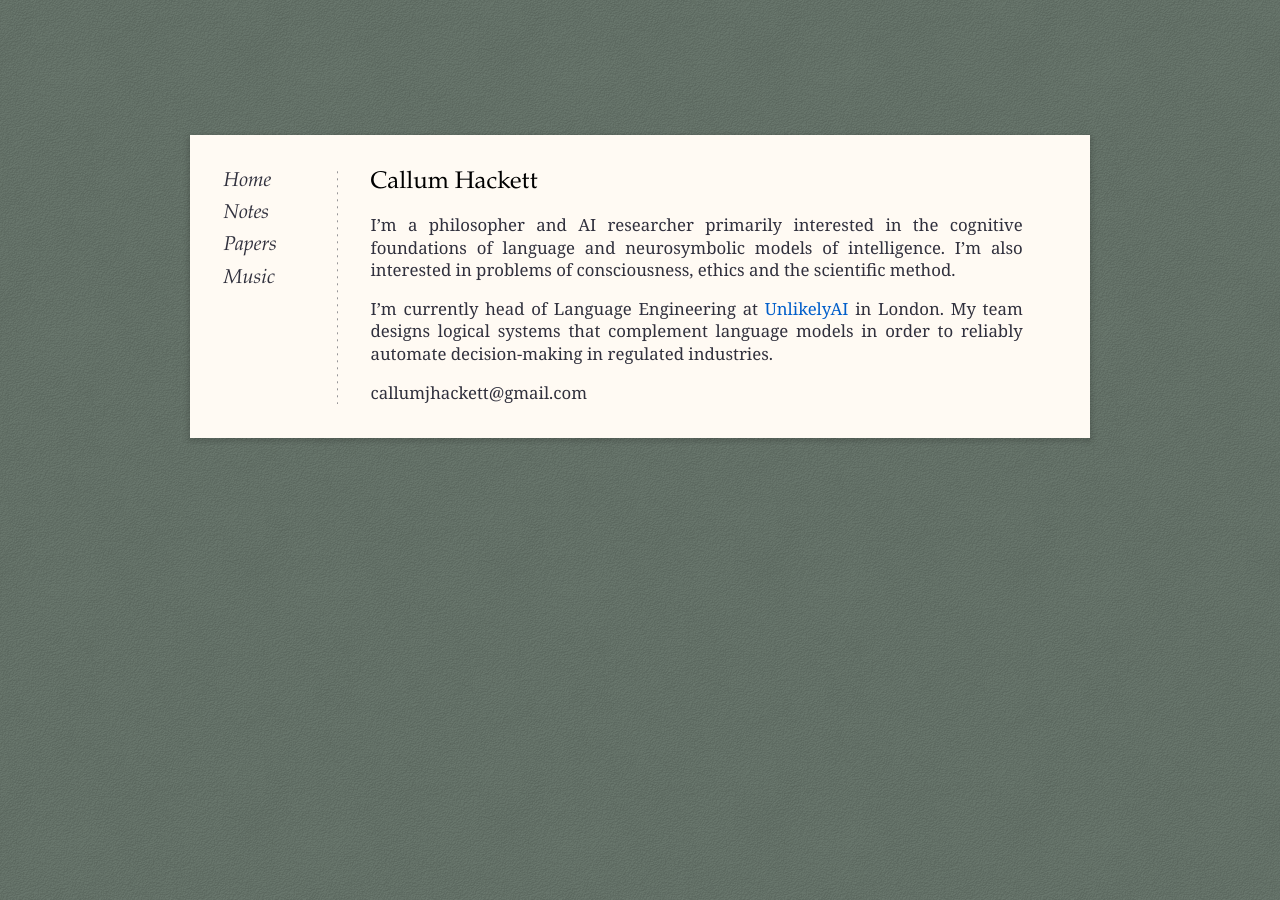
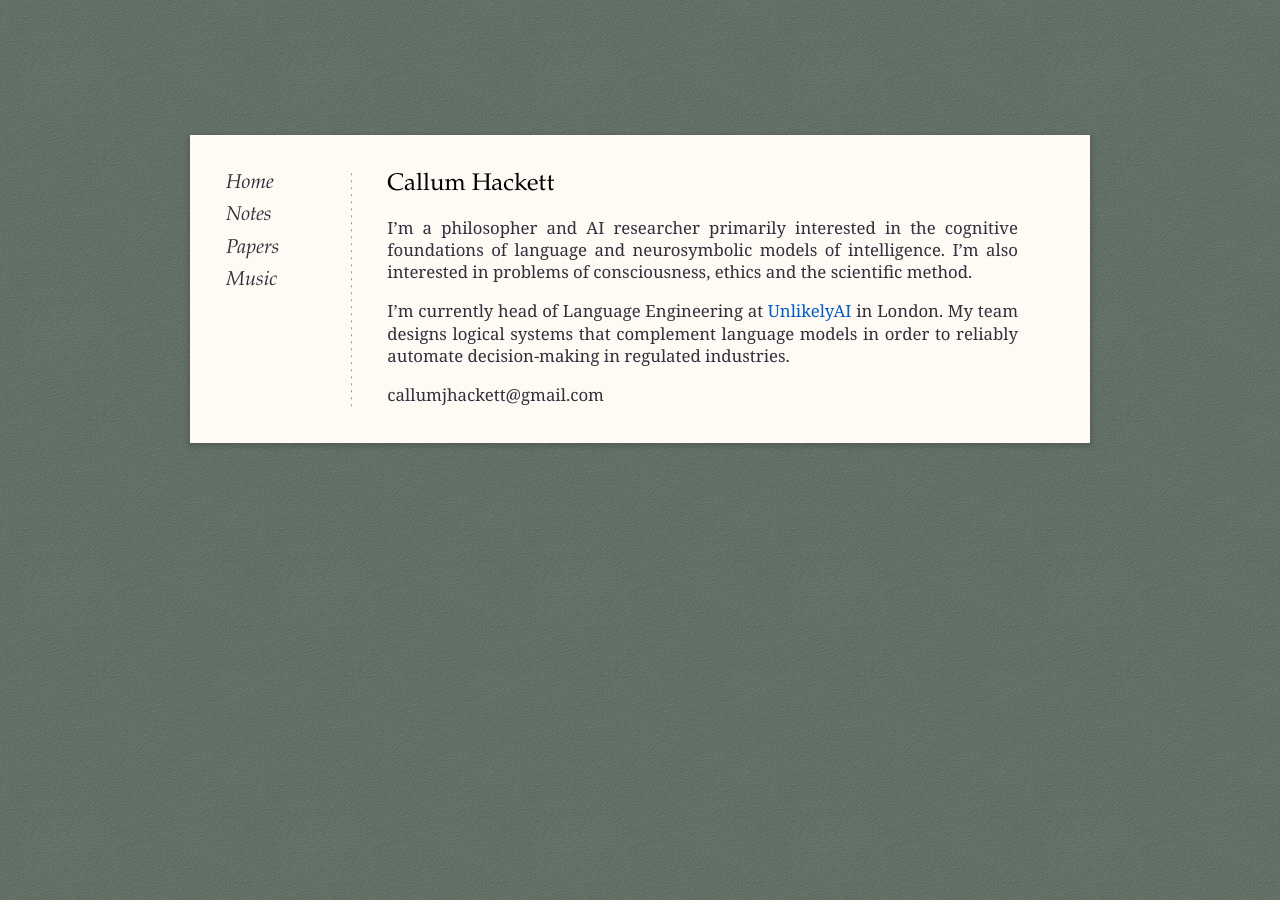
Before and after one commit to callumhackett/callumhackett.github.io, a Jekyll site: the page built from index.md, in a window 1280 px wide. Built offline with Jekyll 4.4.1, drawn with Linux system fonts in a browser that asks for light colours; some web fonts are replaced.

Commit message:
improved menu spacing

```diff
--- a/assets/css/core.css
+++ b/assets/css/core.css
@@ -2,6 +2,9 @@
     background-image: var(--background-texture);
     background-color: var(--green-paint);
     background-repeat: repeat;
+    display: flex;
+    justify-content: center;
+    margin: 4vh;
 }
 #body-grid {
     background: var(--warm-white);
@@ -92,43 +95,35 @@
 }
 
 @media (max-width: 899px) {
-    body {
-        margin: 4vw 0;
-    }
     #body-grid {
+        display: flex;
         flex-direction: column;
         width: 92vw;
-        position: absolute;
-        left: 4vw;
-        padding: 0 calc(var(--p-size)*2);
-        flex-wrap: wrap;
+        padding: 0 36px;
+        align-items: center;
     }
     #navigation {
-        justify-content: space-evenly;
-        padding: calc(var(--p-size)*2) 0;
-        row-gap: calc(var(--p-size));
-        column-gap: calc(var(--p-size));
+        padding: 36px 0;
+        row-gap: 18px;
+        column-gap: 18px;
     }
     #body-content {
         background-image: linear-gradient(to right, rgba(var(--soft-black), 0.5) 25%, rgba(0, 0, 0, 0) 0%);
         background-position: top;
         background-size: 7px 1px;
         background-repeat: repeat-x;
-        padding: calc(var(--p-size)*2) 0;
+        padding: 36px 0;
+        max-width: 650px;
     }
 }
 
 @media (min-width: 900px) {
-    body {
-        margin: 0;
-    }
     #body-grid {
+        width: var(--max-content-width);
         position: absolute;
-        width: var(--body-width);
-        left: calc(50% - calc(var(--body-width)/2));
         top: 15vh;
         flex-direction: row;
-        padding: calc(var(--p-size)*2);
+        padding: 36px;
     }
     #body-content {
         background-image: linear-gradient(rgba(var(--soft-black), 0.5) 25%, rgba(0, 0, 0,0) 0%);
@@ -136,12 +131,12 @@
         background-size: 1px 7px;
         background-repeat: repeat-y;
         overflow-y: auto;
-        max-height: calc(var(--body-width)*0.5);
-        padding: 0 calc(var(--p-size)*2);
+        max-height: 60vh;
+        padding: 0 36px;
     }
     #navigation {
         flex-direction: column;
         row-gap: 10px;
-        padding: 0 60px 0 0;
+        padding: 0 72px 0 0;
     }
 }
--- a/assets/css/variables.css
+++ b/assets/css/variables.css
@@ -17,8 +17,7 @@
     --p-font-weight: 400;
 
     /* Sizes */
-    --body-width: 900px;
-    --structural-spacing: 120px;
+    --max-content-width: 900px;
     --h1-size: 24px;
     --h2-size: 20px;
     --p-size: 16.8px;
```
